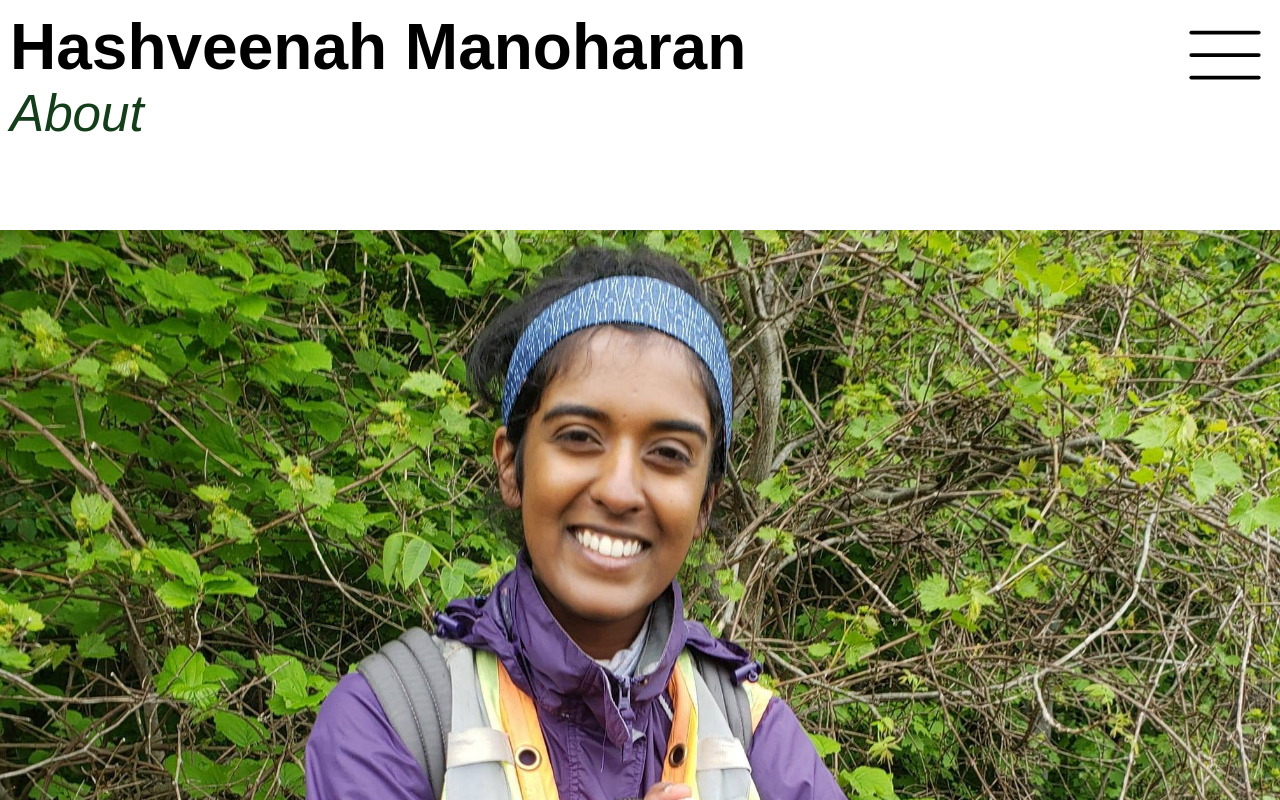
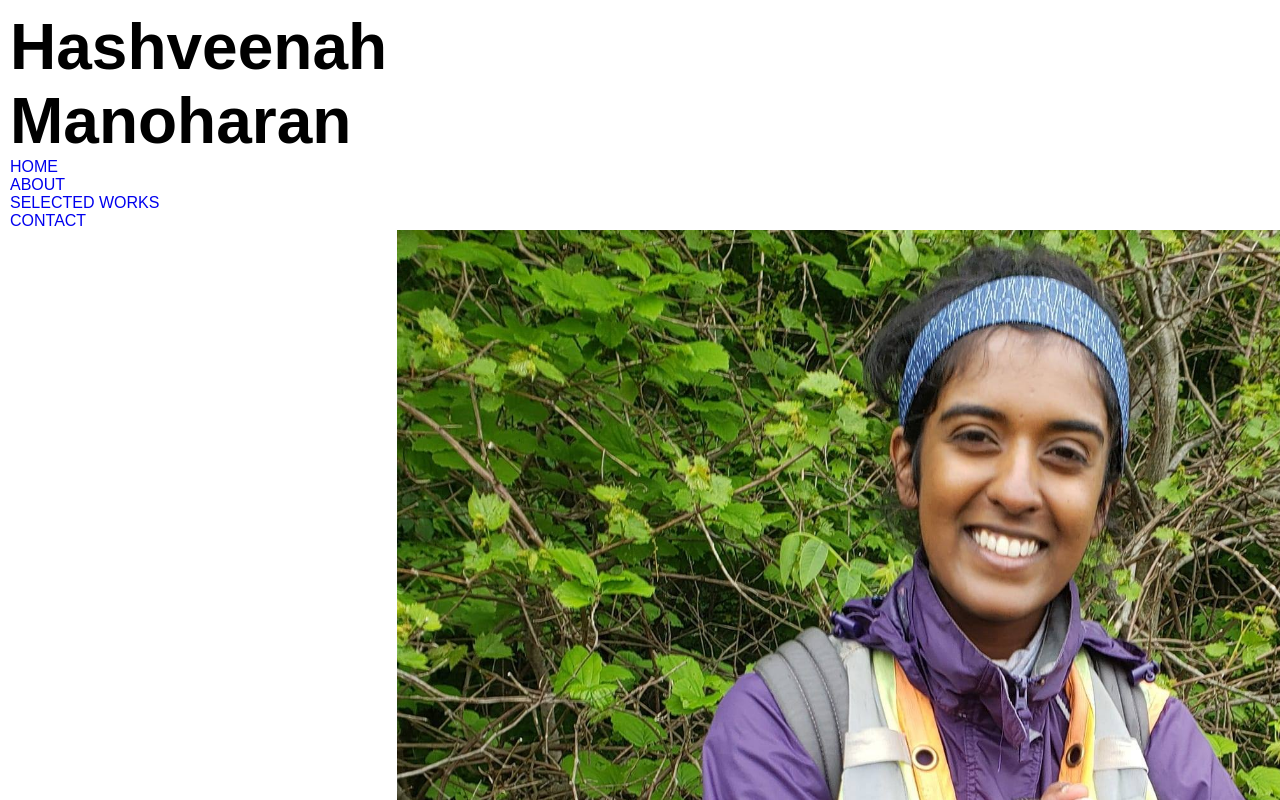
Before and after one commit to abishekh-manoharan/hashi-portfolio, a React (Vite) app in the folder fe-hashveenah-portfolio/: page /about in a window 1280 px wide. Shown: the top 800 px of the page. Built offline with nearby package versions, Linux system fonts and the light colour scheme.

Commit message:
basic side navbar on desktop

```diff
--- a/fe-hashveenah-portfolio/src/components/About.tsx
+++ b/fe-hashveenah-portfolio/src/components/About.tsx
@@ -10,7 +10,7 @@ function About(props: aboutProps) {
     }, [props]);
 
     return (
-        <div>
+        <div className="about-me">
             <div className="profilePic-container">
                 <img className="profilePic" src="./images/profile.jpeg" />
                 <div className="about-me-header">
--- a/fe-hashveenah-portfolio/src/components/Header.tsx
+++ b/fe-hashveenah-portfolio/src/components/Header.tsx
@@ -1,4 +1,4 @@
-import { Outlet } from "react-router-dom";
+import { NavLink, Outlet } from "react-router-dom";
 import HeaderMenu from "./HeaderMenu";
 import { useState } from "react";
 // import { useEffect, useState } from "react";
@@ -11,18 +11,24 @@ function Header(props: headerProps) {
     const [menuOpen, setMenuOpen] = useState(false);
 
     return (
-        <>
+        <div className="headerAndOutlet">
             <div className="header-container">
                     <HeaderMenu menuOpen={menuOpen} setMenuOpen={setMenuOpen} />
                     <div className="header-content">
                         <img className="header-menu-logo" src="./images/menu.svg" onClick={() => { console.log('clock'); setMenuOpen(!menuOpen) }} />
                         <div className="header-name">Hashveenah Manoharan</div>
                         <div className="header-page-title">{props.location}</div>
+                        <div className="header-nav">
+                            <NavLink className="header-NavLink" to='/'>HOME</NavLink>
+                            <NavLink className="header-NavLink" to='about'>ABOUT</NavLink>
+                            <NavLink className="header-NavLink" to='projects'>SELECTED WORKS</NavLink>
+                            <NavLink className="header-NavLink" to='contact'>CONTACT</NavLink>
                         </div>
                 </div>
+            </div>
+            <div className="outlet">
                 <Outlet />
-        </>
-    );
+            </div>
+        </div>);
 }
-
 export default Header;
--- a/fe-hashveenah-portfolio/src/index.css
+++ b/fe-hashveenah-portfolio/src/index.css
@@ -83,6 +83,10 @@ a:visited {
     transform: translateY(35vh);
 }
 
+.header-nav {
+    display: none;
+}
+
 /* HOME PAGE */
 .home-nav a:visited {
     text-decoration: none;
@@ -147,9 +151,9 @@ a:visited {
 .project-info {
     display: grid;
     grid-template-areas:
-    'name date'
-    'medium medium'
-    'about about';
+        'name date'
+        'medium medium'
+        'about about';
     margin: 4vw 10px;
 }
 
@@ -168,12 +172,14 @@ a:visited {
     margin-top: 2px;
     font-size: 3.2vw;
 }
+
 .project-medium {
     grid-area: medium;
     font-style: italic;
     font-size: 3.2vw;
     color: rgba(0, 0, 0, 0.573);
 }
+
 .project-about {
     grid-area: about;
     margin-top: 5px;
@@ -227,7 +233,8 @@ swiper-container {
     left: 50%;
     transform: translate(-50%, -50%);
 
-    border: .5px rgba(59, 74, 54, 0.24) solid;;
+    border: .5px rgba(59, 74, 54, 0.24) solid;
+    ;
     border-radius: 20px;
 
     width: 60vw;
@@ -240,15 +247,18 @@ swiper-container {
     align-items: center;
     gap: .5vw;
 }
+
 .about-me-header-logo {
     margin-bottom: 2vw;
     width: 15vw;
 }
+
 .about-me-header-name {
     font-size: 4vw;
     font-weight: bold;
     color: #133d18;
 }
+
 .about-me-header-title {
     font-size: 3vw;
     font-weight: lighter;
@@ -261,11 +271,13 @@ swiper-container {
     flex-direction: column;
     gap: 2vw;
 }
+
 .about-me-container-title {
     font-size: 3.5vw;
     font-weight: bold;
     color: #133d18;
 }
+
 .about-me-container-content {
     font-size: 3.2vw;
     font-weight: lighter;
@@ -279,10 +291,12 @@ swiper-container {
     color: rgb(255, 255, 255);
     /* margin-top: 5px; */
 }
+
 .quote-container-quote {
     font-size: 10vw;
     text-align: center;
 }
+
 .quote-container-author {
     font-size: 5vw;
     margin-top: 19px;
@@ -297,16 +311,19 @@ swiper-container {
     flex-direction: column;
     gap: 2vw;
 }
+
 .video-container-header {
     font-size: 3.5vw;
     font-weight: bold;
     color: #133d18;
     margin: 0 5vw;
 }
+
 .video-container-video {
     width: 99vw;
     height: 300px;
 }
+
 .video-container-credit {
     font-size: 3vw;
     margin: -2vw 2vw;
@@ -334,3 +351,39 @@ swiper-container {
         width: 100vw;
     }
 }
+
+@media screen and (min-width: 650px) and (orientation: landscape) {
+    .header-page-title {
+        display: none;
+    }
+    .header-menu-logo {
+        display: none;
+    }
+    .header-nav {
+        display: block;
+        display: flex;
+        flex-direction: column;
+    }
+    .header-container {
+        position: sticky;
+        height: 100dvh;
+        width: 50vw;
+    }
+    .headerAndOutlet {
+        display: flex;
+        flex-direction: row;
+    }
+    .header-content {
+        display: flex;
+        flex-direction: column;
+    }
+    .outlet {
+        /* width: 100%; */
+        overflow-y: auto;
+    }
+    .projects-list,
+    .about-me {
+        width: 100%;
+    }
+
+}
```
Also changed, not shown: 2 other files (tests, documents, lock files or other folders). Lines whose indentation alone changed are shown as unchanged.
